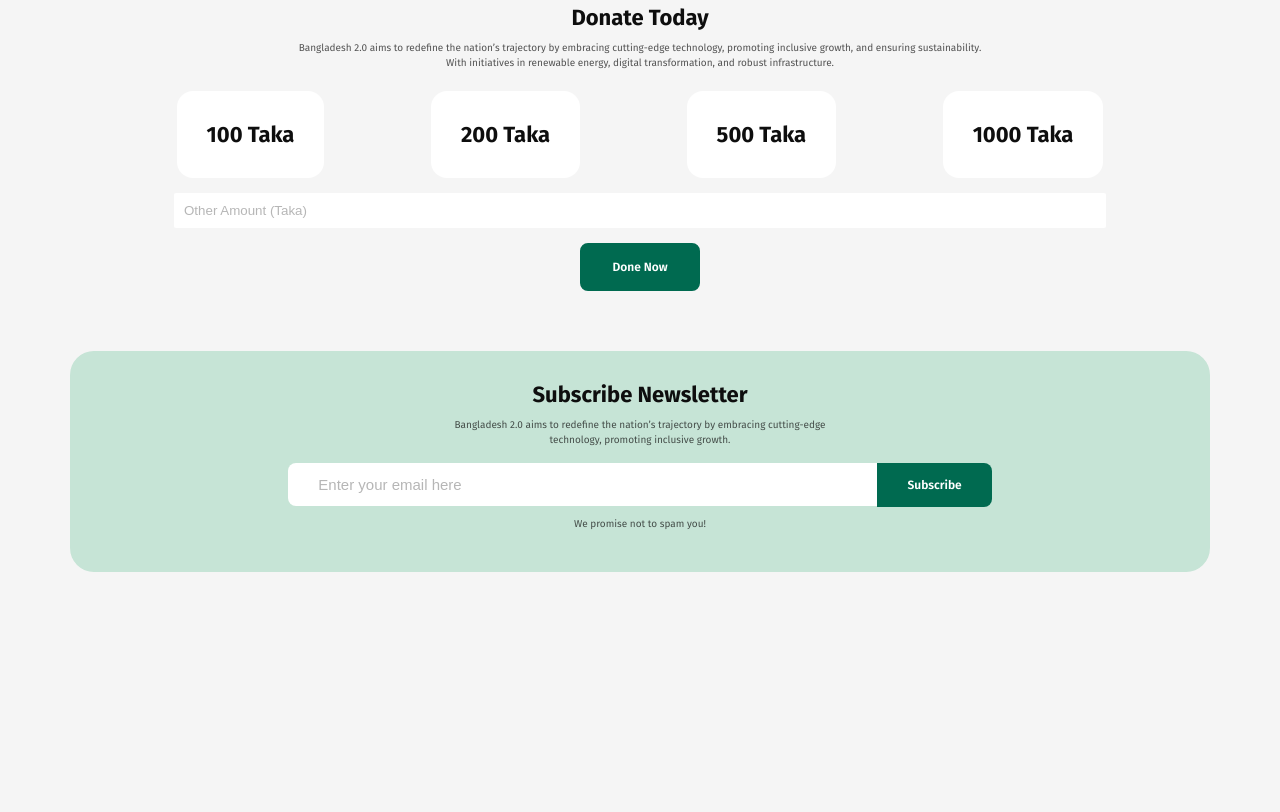
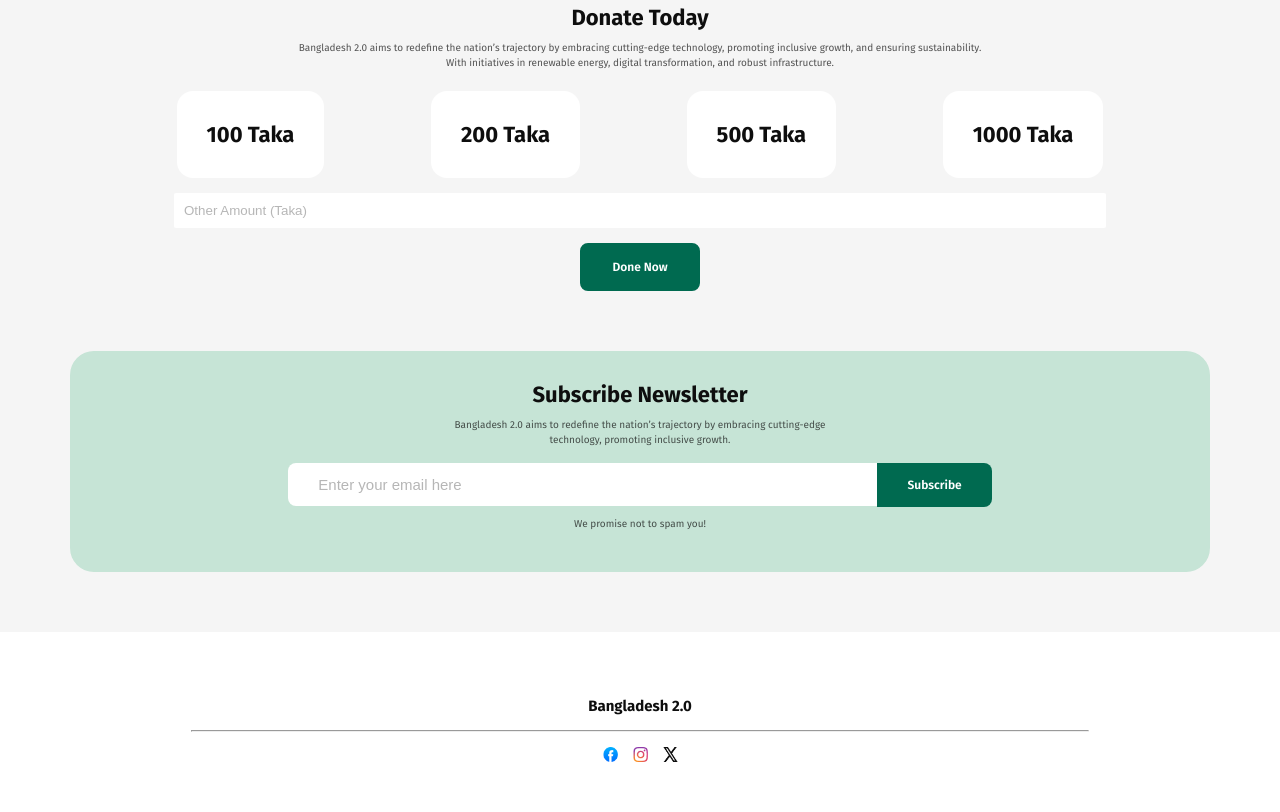
Before and after one commit to tahia-tahi/PH-Assignment-1, a plain HTML site: page index.html in a window 1280 px wide. Shown: the part 2458-3270 px from the top of the page. Before the commit the page ends 3030 px from the top, so only its background shows below. Drawn offline with Linux system fonts and the light colour scheme.

Commit message:
footer section added

```diff
--- a/index.html
+++ b/index.html
@@ -229,3 +229,15 @@
         </div>
 
             </main>
+            <footer class="footer-section">
+                <h3 class="footer-title">Bangladesh 2.0</h3>
+                <hr>
+                <div class="social-image">
+                    <img src="assets/facebook.png" alt="" height="15px" width="15px">
+                    <img src="assets/instagram.png" alt="" height="15px" width="15px">
+                    <img src="assets/x.png" alt="" height="15px" width="15px">
+
+                </div>
+            </footer>
+        </body>
+        </html>
--- a/style.css
+++ b/style.css
@@ -387,3 +387,35 @@ input::placeholder{
     border: none;
 
 }
+.footer-section {
+    width: 100%;
+    background-color: white;
+    padding-top: 50px;
+    padding-bottom: 50px;
+    margin-top: 60px;
+
+}
+
+.footer-title {
+    font-size:15px ;
+    color: #0E0E0E;
+    font-family: "Fira Sans", serif;
+    font-weight: 700;
+    font-style: normal;
+    text-align: center;
+    margin-bottom: 15px;
+
+}
+hr{
+    width: 70%;
+    margin-bottom: 15px;
+    color: #D9D9D9;
+}
+
+.social-image{
+    display: flex;
+    justify-content: center;
+    align-items: center;
+    gap: 15px;
+
+}
```
